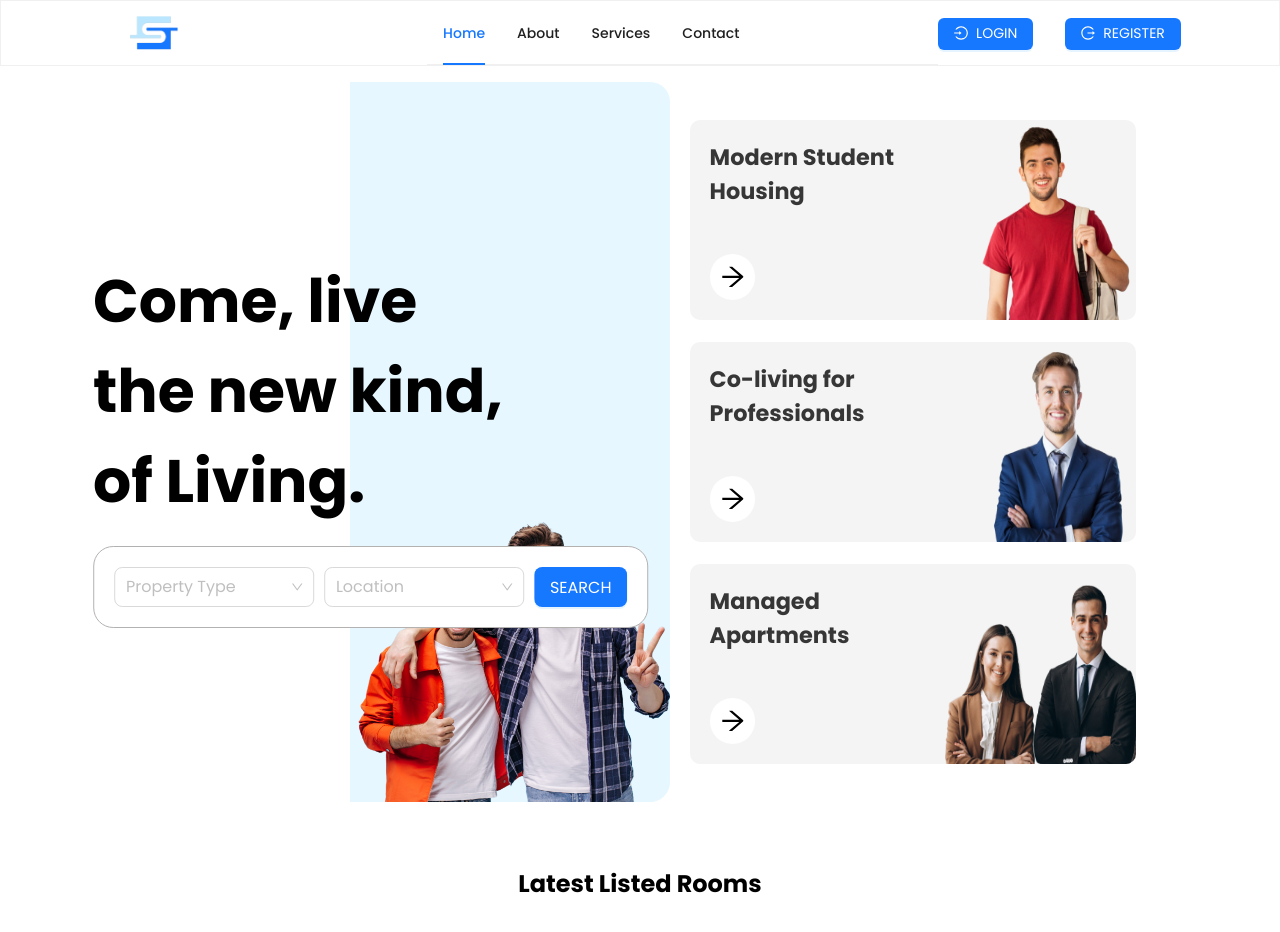
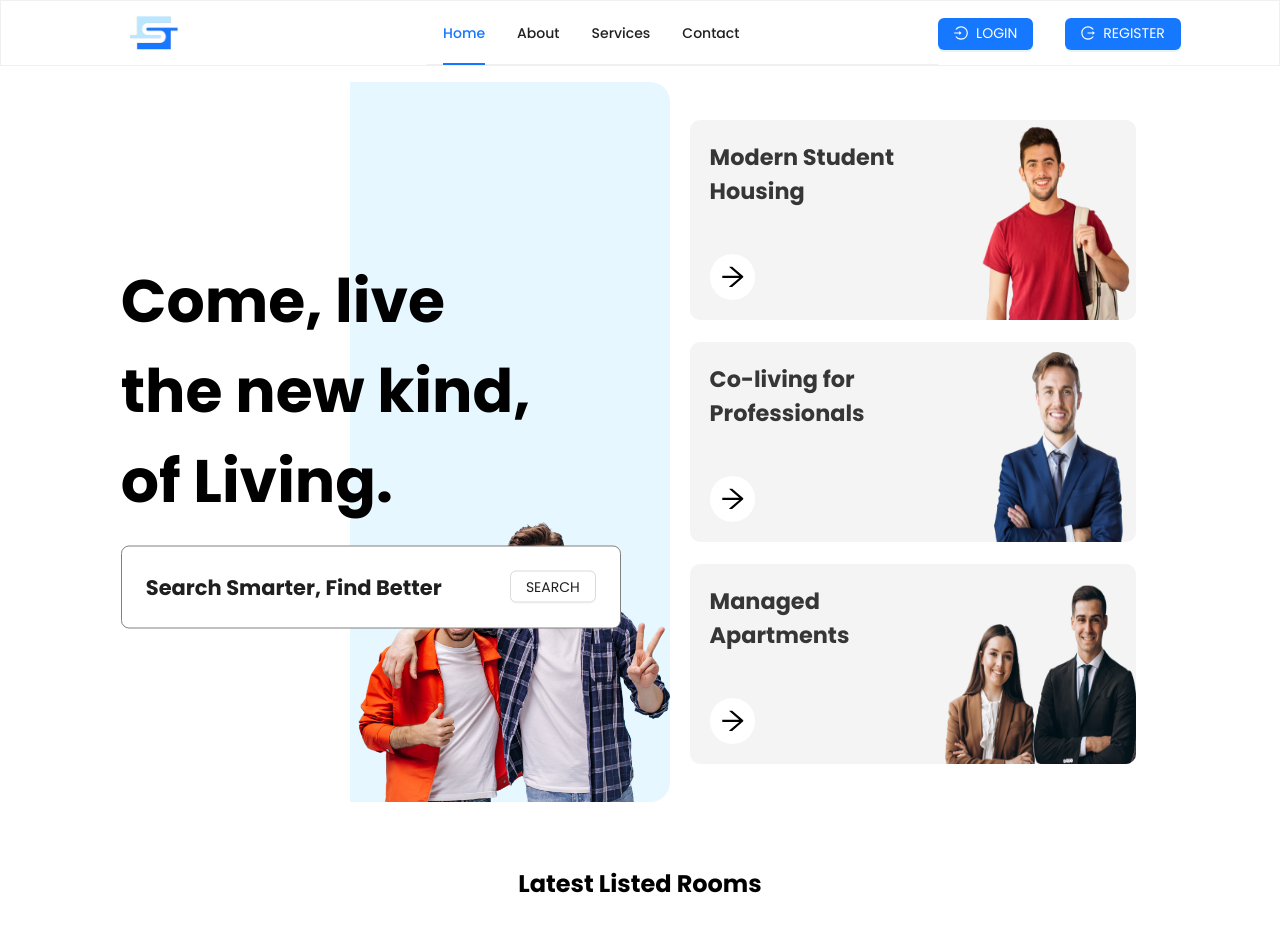
Before and after one commit to amiirhussain/fyp-v2, a React (Vite) app in the folder client/: page / in a window 1280 px wide. Shown: the top 932 px of the page. Built offline with nearby package versions, Linux system fonts and the light colour scheme; no server answers.

Commit message:
refactor code

```diff
--- a/client/src/components/hero/Hero.jsx
+++ b/client/src/components/hero/Hero.jsx
@@ -1,60 +1,15 @@
-import React, { useEffect, useState } from 'react';
-import './hero.css';
-import { Button, Form, Select } from 'antd';
-
 import { ArrowRightOutlined } from '@ant-design/icons';
-
+import { Button, Card, Flex } from 'antd';
+import { useNavigate } from 'react-router';
 import heroImge from '../../assets/hero-image.png';
 import heroCard1 from '../../assets/hero-card-01.png';
 import heroCard2 from '../../assets/hero-card-02.png';
 import heroCard3 from '../../assets/hero-card-03.png';
-import useFetch from '../../hooks/useFetch';
+
+import './hero.css';
 
 const Hero = () => {
-  const { fetchData: apartmentData } = useFetch({
-    UrlEndpoint: 'apartment/get-all',
-  });
-
-  const [propertyType, setPropertyType] = useState(null);
-  const [location, setLocation] = useState(null);
-  const [filteredApartments, setFilteredApartments] = useState([]);
-
-  const handleChangePropertyType = (value) => {
-    setPropertyType(value);
-  };
-
-  const handleChangeLocation = (value) => {
-    setLocation(value);
-  };
-  useEffect(() => {
-    function getFilter() {
-      filteredApartments.forEach((apart) => {
-        console.log(
-          '==> Type: ',
-          apart.type,
-          '==> Address: ',
-          apart.address,
-          '==> Title: ',
-          apart.title,
-        );
-      });
-    }
-    getFilter();
-  }, [filteredApartments]);
-
-  const handleSearch = () => {
-    // Filter apartment data based on propertyType and location
-    const filtered = apartmentData.filter((apartment) => {
-      return (
-        (!propertyType || apartment.type === propertyType) &&
-        (!location ||
-          apartment.address.toLowerCase().includes(location.toLowerCase()))
-      );
-    });
-    setFilteredApartments(filtered);
-    console.log('Filtered Apartments:', filtered);
-  };
-
+  const navigate = useNavigate();
   return (
     <section className="hero">
       <div className="hero--container">
@@ -67,82 +22,18 @@ const Hero = () => {
                 the new kind,
                 <br /> of Living.
               </h1>
-              <div className="search--filter-box">
-                <Form>
-                  <div className="search-box">
-                    {/* <Select
-                    size="large"
-                    label="Room Type"
-                    placeholder="Room Type"
-                    onChange={handleChange}
-                    options={[
-                      {
-                        value: 'one-bed',
-                        label: '1 Bed',
-                      },
-                      {
-                        value: 'two-bed',
-                        label: '2 Bed',
-                      },
-                      {
-                        value: 'three-bed',
-                        label: '3 Bed',
-                      },
-                      {
-                        value: 'four-bed',
-                        label: '4 Bed',
-                        disabled: true,
-                      },
-                    ]}
-                  /> */}
-
-                    <Select
-                      className="hero-filter-input"
-                      size="large"
-                      placeholder="Property Type"
-                      onChange={handleChangePropertyType}
-                      options={[
-                        {
-                          value: 'Hostel',
-                          label: 'Hostel',
-                        },
-                        {
-                          value: 'Room',
-                          label: 'Room',
-                        },
-                        {
-                          value: 'House/Flat',
-                          label: 'House/Flat',
-                        },
-                      ]}
-                    />
-                    <Select
-                      className="hero-filter-input"
-                      size="large"
-                      placeholder="Location"
-                      onChange={handleChangeLocation}
-                      options={[
-                        {
-                          value: 'islamabad',
-                          label: 'Islamabad',
-                        },
-                        {
-                          value: 'rawalpindi',
-                          label: 'Rawalpindi',
-                        },
-                      ]}
-                    />
-                    <Button
-                      className="filter-search-btn"
-                      type="primary"
-                      size="large"
-                      onClick={handleSearch}
-                    >
-                      Search
-                    </Button>
-                  </div>
-                </Form>
-              </div>
+              <Card style={{ width: 500, border: '1px solid gray' }}>
+                <Flex justify="space-between">
+                  <h2>Search Smarter, Find Better</h2>
+                  <Button
+                    onClick={() => {
+                      navigate('/filter');
+                    }}
+                  >
+                    Search
+                  </Button>
+                </Flex>
+              </Card>
             </div>
           </div>
           <div className="hero--image">
--- a/client/src/components/hero/hero.css
+++ b/client/src/components/hero/hero.css
@@ -29,17 +29,6 @@
 }
 .hero-detail .hero--title {
   font-size: 60px;
-}
-.search-details .search-box {
-  background: #fff;
-  padding: 20px;
-  display: flex;
-  gap: 10px;
-  border: 1px solid #b4b1b1;
-  border-radius: 20px;
-}
-.search-box .hero-filter-input {
-  width: 200px;
 }
 
 .hero--image {
```
